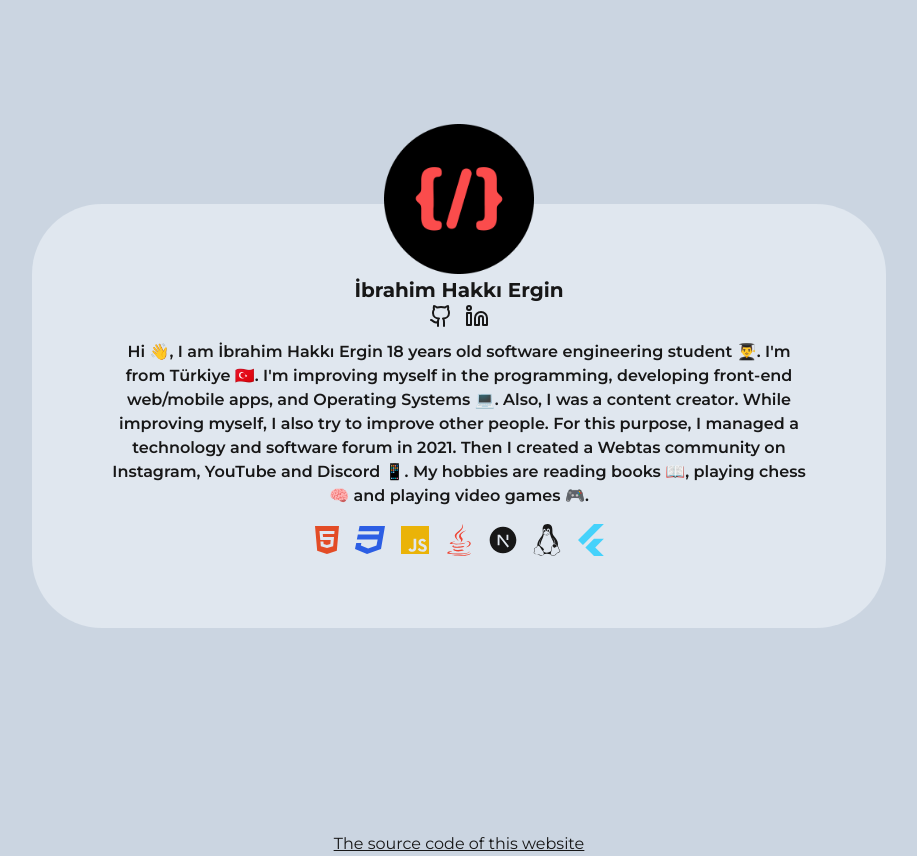
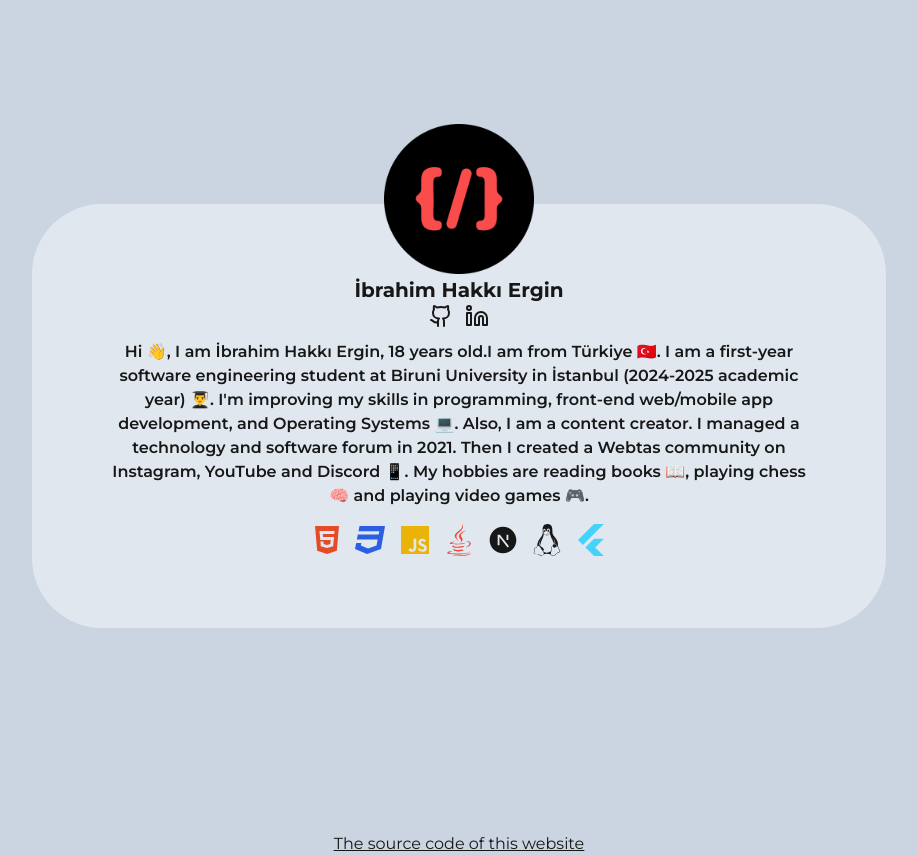
Before and after one commit to 06ergin06/hakkiergin, a Next.js app: page / in a window 1280 px wide. Shown: the whole page, without its empty margins (181-1098 px from the left). Built offline with nearby package versions, Linux system fonts and the light colour scheme.

Commit message:
Text update

```diff
--- a/src/app/page.js
+++ b/src/app/page.js
@@ -24,14 +24,14 @@ export default function Home() {
             </a>
           </div>
           <p className="mb-4 font-semibold">
-            Hi 👋, I am İbrahim Hakkı Ergin 18 years old software engineering
-            student 👨‍🎓. I'm from Türkiye 🇹🇷. I'm improving myself in the
-            programming, developing front-end web/mobile apps, and Operating
-            Systems 💻. Also, I was a content creator. While improving myself, I
-            also try to improve other people. For this purpose, I managed a
-            technology and software forum in 2021. Then I created a Webtas
-            community on Instagram, YouTube and Discord 📱. My hobbies are
-            reading books 📖, playing chess 🧠 and playing video games 🎮.
+            Hi 👋, I am İbrahim Hakkı Ergin, 18 years old.I am from Türkiye 🇹🇷.
+            I am a first-year software engineering student at Biruni University
+            in İstanbul (2024-2025 academic year) 👨‍🎓. I'm improving my skills in
+            programming, front-end web/mobile app development, and Operating
+            Systems 💻. Also, I am a content creator. I managed a technology and
+            software forum in 2021. Then I created a Webtas community on
+            Instagram, YouTube and Discord 📱. My hobbies are reading books 📖,
+            playing chess 🧠 and playing video games 🎮.
           </p>
         </div>
         <div>
```
